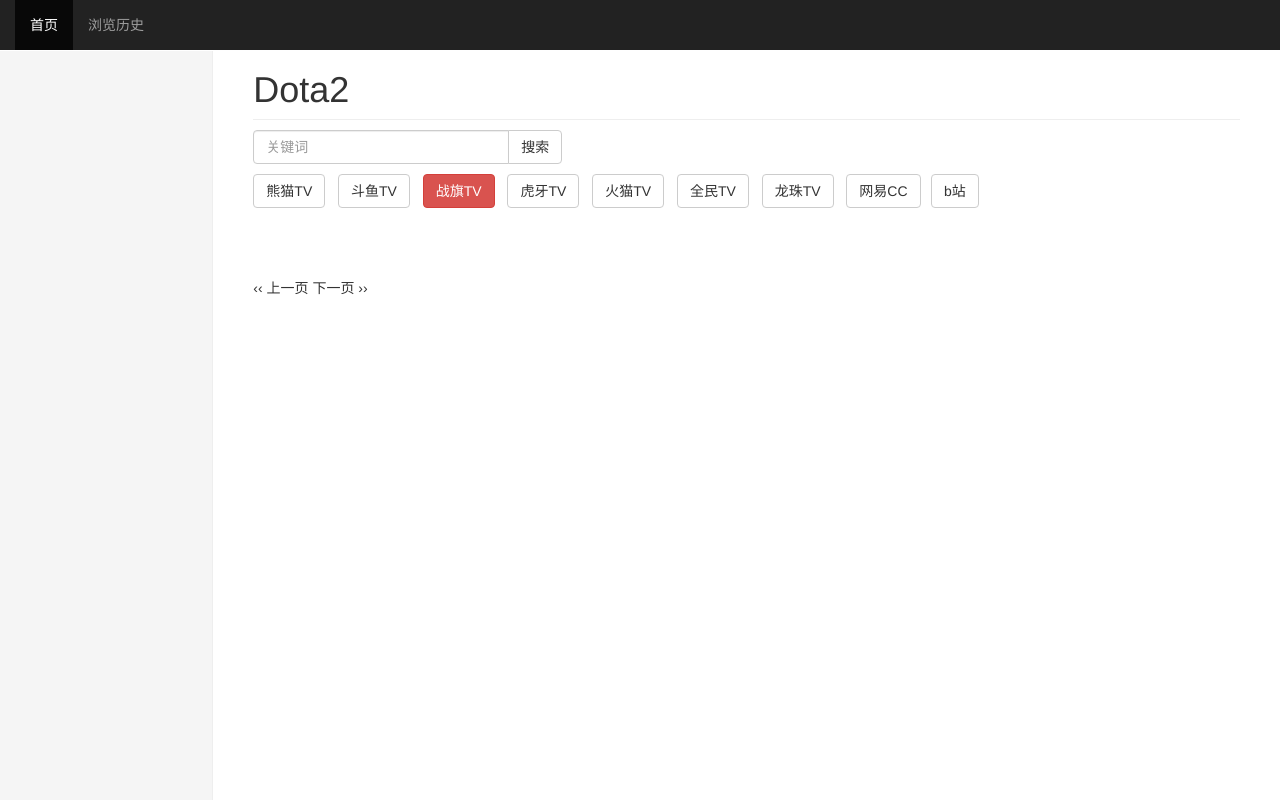
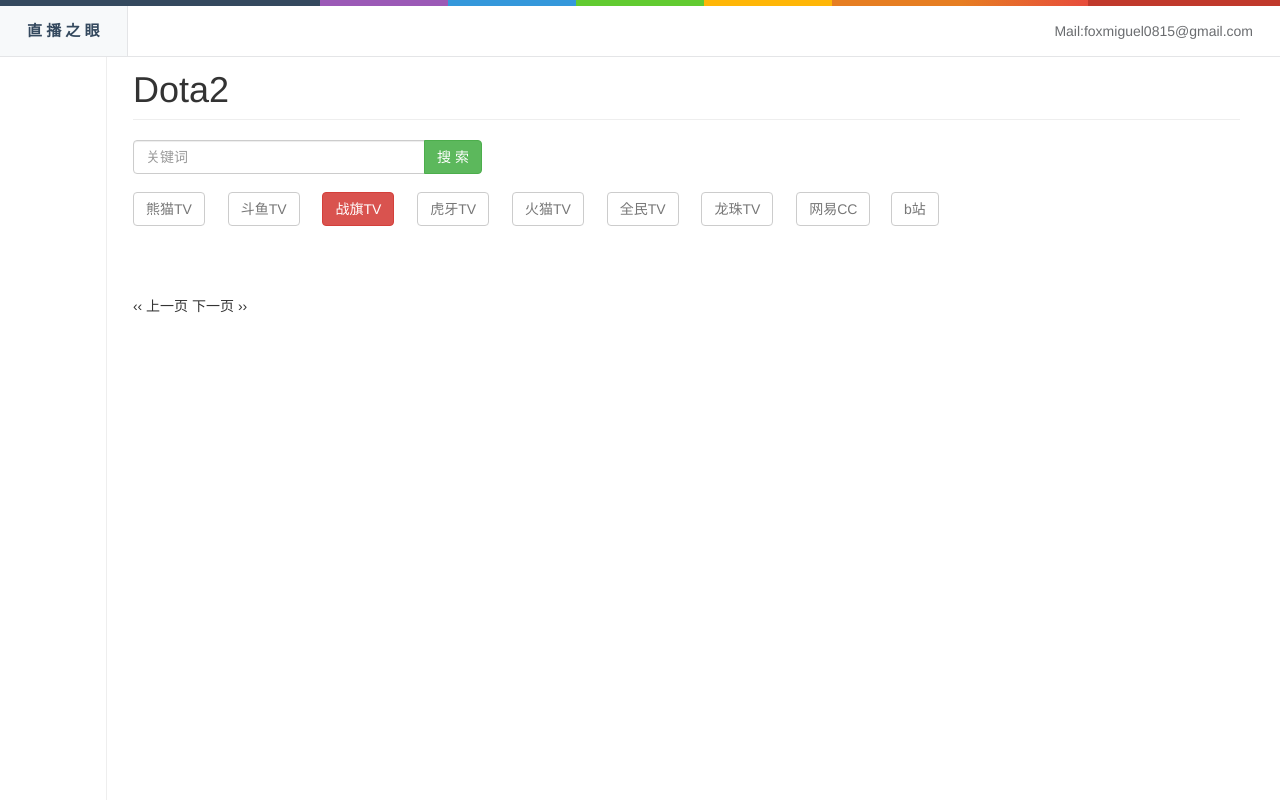
Before and after one commit to jsnjfz/zhiboeye, a Django app: template templates/index.html in a window 1280 px wide. Run offline with Django 3.2, Linux system fonts and the light colour scheme; the template is opened without the code that fills it, so the values that code supplies are empty; some libraries are stand-ins or nearby versions.

Commit message:
调整首页

```diff
--- a/index/views.py
+++ b/index/views.py
@@ -12,8 +12,8 @@ from .models import PlatForm, ChannelDict
 
 class IndexView(View):
     def get(self, request):
-        all_info = PlatForm.objects.filter(status=1).order_by('-watch_num')
-        filter_info = PlatForm.objects.filter(status=1).order_by('-watch_num')[:200]
+        all_info = PlatForm.objects.all().order_by('-watch_num')
+        filter_info = PlatForm.objects.all().order_by('-watch_num')[:200]
         all_num = all_info.count()
         all_channel_type = ChannelDict.objects.all().order_by('channel_type')
 
@@ -28,7 +28,7 @@ class IndexView(View):
             page = 1
 
         # Provide Paginator with the request object for complete querystring generation
-        p = Paginator(filter_info, 30, request=request)
+        p = Paginator(filter_info, 18, request=request)
 
         info = p.page(page)
 
--- a/templates/index.html
+++ b/templates/index.html
@@ -22,31 +22,127 @@
     <script src="{% static 'main.min.js' %}"></script>
     <script src="{% static 'pinyin_dict_notone.min.js' %}"></script>
     <script src="{% static 'pinyinUtil.min.js' %}"></script>
+
+    <style>
+    .navbar-inverse {
+      background-color: #fff;
+      border-bottom: 1px solid #e4e5e7;
+    }
+
+    .color-line {
+      background: #f7f9fa;
+      height: 6px;
+      background-image: -webkit-linear-gradient(left, #34495e, #34495e 25%, #9b59b6 25%, #9b59b6 35%, #3498db 35%, #3498db 45%, #62cb31 45%, #62cb31 55%, #ffb606 55%, #ffb606 65%, #e67e22 65%, #e67e22 75%, #e74c3c 85%, #e74c3c 85%, #c0392b 85%, #c0392b 100%);
+      background-image: -moz-linear-gradient(left, #34495e, #34495e 25%, #9b59b6 25%, #9b59b6 35%, #3498db 35%, #3498db 45%, #62cb31 45%, #62cb31 55%, #ffb606 55%, #ffb606 65%, #e67e22 65%, #e67e22 75%, #e74c3c 85%, #e74c3c 85%, #c0392b 85%, #c0392b 100%);
+      background-image: -ms-linear-gradient(left, #34495e, #34495e 25%, #9b59b6 25%, #9b59b6 35%, #3498db 35%, #3498db 45%, #62cb31 45%, #62cb31 55%, #ffb606 55%, #ffb606 65%, #e67e22 65%, #e67e22 75%, #e74c3c 85%, #e74c3c 85%, #c0392b 85%, #c0392b 100%);
+      background-image: linear-gradient(to right, #34495e, #34495e 25%, #9b59b6 25%, #9b59b6 35%, #3498db 35%, #3498db 45%, #62cb31 45%, #62cb31 55%, #ffb606 55%, #ffb606 65%, #e67e22 65%, #e67e22 75%, #e74c3c 85%, #e74c3c 85%, #c0392b 85%, #c0392b 100%);
+      background-size: 100% 6px;
+      background-position: 50% 100%;
+      background-repeat: no-repeat;
+    }
+
+    .navbar-inverse .navbar-nav>li>a {
+      color: #6a6c6f;
+      border-right: 1px solid #e4e5e7;
+    }
+
+    .navbar-inverse .navbar-nav>li>a:focus,
+    .navbar-inverse .navbar-nav>li>a:hover {
+      color: #6a6c6f;
+    }
+
+    .navbar-inverse .navbar-nav>.active>a,
+    .navbar-inverse .navbar-nav>.active>a:focus,
+    .navbar-inverse .navbar-nav>.active>a:hover {
+      color: #34495e;
+      background-color: #f7f9fa;
+      font-weight: 600;
+      font-size: 15px;
+    }
+
+    .container-fluid {
+      padding-left: 0px;
+    }
+
+    .nav>li>a {
+      padding: 15px 27px;
+    }
+
+    .sidebar {
+      background-color: #fff;
+      padding-bottom: 0;
+      padding-top: 5px;
+    }
+
+    .sidebar::-webkit-scrollbar {
+      display: none
+    }
+
+    .nav-sidebar>.active>a,
+    .nav-sidebar>.active>a:hover,
+    .nav-sidebar>.active>a:focus {
+      color: #6a6c6f;
+      background-color: #f7f9fa;
+    }
+
+    .nav-sidebar>li>a {
+      color: #9ca0a7;
+      border-bottom: 1px solid #e4e5e7;
+    }
+
+    .rowsearch {
+      bottom: 0;
+    }
+
+    .renshuyo span {
+      width: 39%;
+      font-size: 15px;
+    }
+
+    .renshuyo h5 {
+      width: 60%;
+    }
+
+    .btn-default {
+      color: #777;
+    }
+
+    .btn-danger {
+      color: #fff;
+      background-color: #d9534f;
+      border-color: #d43f3a;
+    }
+
+    .placeholders h5 {
+      font-size: 15px;
+    }
+  </style>
+
 </head>
 <body>
 <nav class="navbar navbar-inverse navbar-fixed-top">
+    <div class="color-line"></div>
     <div class="container-fluid">
         <div class="navbar-header">
             <button type="button" data-toggle="collapse" data-target="#navbar" aria-expanded="false"
                     aria-controls="navbar" class="navbar-toggle collapsed"><span class="sr-only">综合视频</span><span
                     class="icon-bar"></span><span class="icon-bar"></span><span class="icon-bar"></span></button>
             <ul class="nav navbar-nav hidden-xs">
-                <li class="active"><a href="http://www.foxmiguel.com/">首页</a></li>
-                <li><a href="http://www.foxmiguel.com/history">浏览历史</a></li>
+                <li class="active"><a href="http://www.foxmiguel.com/">直 播 之 眼</a></li>
             </ul>
             <div class="visible-xs-block"><a href="http://www.foxmiguel.com/" class="froce navbar-brand">首页</a><a
                     href="http://www.foxmiguel.com/history" class="navbar-brand">浏览历史</a></div>
         </div>
-        {#        <div id="navbar" class="navbar-collapse collapse">#}
-        {#            <ul class="nav navbar-nav navbar-right hidden-xs">#}
-        {#                <li><a href="http://www.foxmiguel.com/#">Mail:foxmiguel0815@gmail.com</a></li>#}
-        {#            </ul>#}
-        {#        </div>#}
+        <div id="navbar" class="navbar-collapse collapse">
+            <ul class="nav navbar-nav navbar-right hidden-xs">
+                <li><a href="http://www.foxmiguel.com/#" style="border: none;">Mail:foxmiguel0815@gmail.com</a></li>
+            </ul>
+        </div>
     </div>
 </nav>
 <div class="container-fluid">
     <div class="row">
-        <div class="col-sm-3 col-md-2 sidebar">
+        <div class="col-sm-3 col-md-1 sidebar">
             {% for channel_type in all_channel_type %}
                 <ul data-iid="1" class="nav nav-sidebar" style="display: block;">
                     <li><a href="?type={{ channel_type.channel_type }}">{{ channel_type.channel_name }}</a></li>
@@ -60,15 +156,15 @@
 
             <!--<div class="dashang"><img src="{% static 'dashang.jpg' %}"></div>-->
         </div>
-        <div class="col-sm-9 col-sm-offset-3 col-md-10 col-md-offset-2 main"><h1 class="page-header">Dota2</h1>
+        <div class="col-sm-9 col-sm-offset-3 col-md-11 col-md-offset-1 main"><h1 class="page-header">Dota2</h1>
             <div class="row rowsearch">
                 <div class="col-xs-6 col-sm-4">
                     <div class="input-group"><input type="text" placeholder="关键词" class="form-control"><span
-                            class="input-group-btn"><button type="button" class="btn btn-default">搜索</button></span>
+                            class="input-group-btn"><button type="button" class="btn btn-success">搜 索</button></span>
                     </div>
                 </div>
             </div>
-            <div class="row">
+            <div class="row" style="margin-top: 18px;">
                 <div class="col-xs-3 col-sm-2 col-lg-1 placeholder">
                     <div data-type="0" class="btn btn-default shaixuanyo">熊猫TV</div>
                 </div>
```
